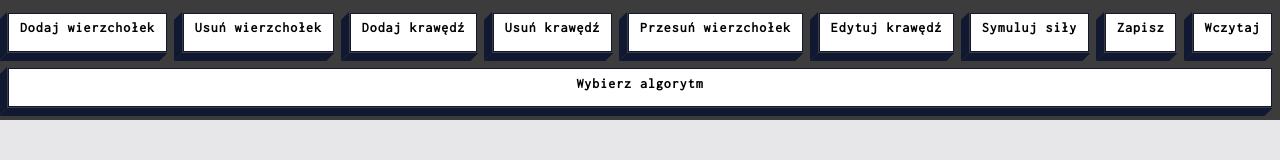
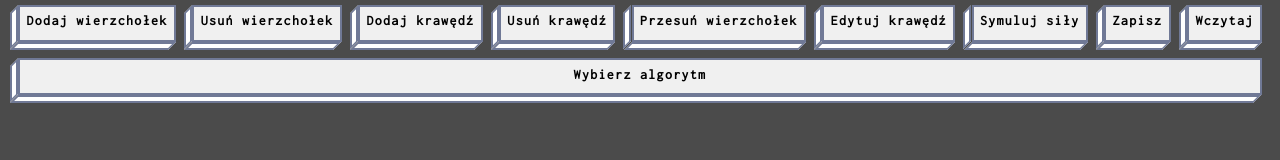
Before and after one commit to marwar22/GraphVisualizerWeb, a plain HTML site: page index.html in a window 1280 px wide. Drawn offline with Linux system fonts and the light colour scheme.

Commit message:
Another front-end upgrade

```diff
--- a/css/button_styles.css
+++ b/css/button_styles.css
@@ -1,4 +1,4 @@
-/* Following code based on https://codepen.io/firepenguin/pen/KoyLZg, full license note below*/
+/* Following code based on https://codepen.io/firepenguin/pen/KoyLZg, full license note below
 
 /* Copyright (c) 2021 by Sietse (https://codepen.io/firepenguin/pen/KoyLZg)
 Permission is hereby granted, free of charge, to any person obtaining a copy of this software and associated documentation files (the "Software"), to deal in the Software without restriction, including without limitation the rights to use, copy, modify, merge, publish, distribute, sublicense, and/or sell copies of the Software, and to permit persons to whom the Software is furnished to do so, subject to the following conditions:
@@ -17,33 +17,27 @@ THE SOFTWARE IS PROVIDED "AS IS", WITHOUT WARRANTY OF ANY KIND, EXPRESS OR IMPLI
 }
 
 
-
 .btn {
   color: #101832;
   cursor: pointer;
   display: inline-block;
-  letter-spacing: 0.075em;
+  letter-spacing: 0.1em;
   padding: 0.45em 0.2em;
   margin: 0.6em;
   position: relative;
   align-self: center;
   text-align: center;
   text-justify: center;
-  /* text-transform: uppercase; */
   border-image: linear-gradient(45deg, #0d00ff 0%, #ffc400 100%);
   border-image-slice: 1 1 0 0;
   z-index: 1;
-  box-shadow: -0.5em 0.5em rgba(10, 15, 25, 0);
-  transform-origin: left bottom;
   -webkit-transition: all 300ms ease-in-out;
   -moz-transition: all 300ms ease-in-out;
   -o-transition: all 300ms ease-in-out;
   transition: all 300ms ease-in-out;
 
-  background: none;
-  background-color: white;
-
-  border: 1px solid #101832;
+  background-color: rgb(240, 240, 240);
+  border: 2px solid #707996;
 }
 
 .btn:before {
@@ -68,18 +62,16 @@ THE SOFTWARE IS PROVIDED "AS IS", WITHOUT WARRANTY OF ANY KIND, EXPRESS OR IMPLI
   background-color: white;
   background-size: 90%;
   transform: translate(0.5em, -0.5em);
-  box-shadow: -1em 1em 0.15em rgba(16, 24, 50, 0.1);
+  box-shadow: -1em 1em 0.15em rgba(0, 0, 0, 0.344);
   border-image: linear-gradient(45deg, #0d00ff 0%, #ffc400 100%);
   border-image-slice: 1;
   color: #101832;
 }
 
 .btn:before, .btn:after {
-  border: 3px #0d00ff solid;
   content: '';
   display: block;
   position: absolute;
-  z-index: -1;
-  background: #101832;
-  border: 2px solid #101832;
+  background: #ffffff;
+  border: 2px solid #707996;
 }
--- a/css/styles.css
+++ b/css/styles.css
@@ -1,6 +1,6 @@
 html, body {
     margin: 0;
-    background-color: #e7e7ea;
+    background-color:  rgb(75, 75, 75);
     font-family: "Inconsolata", monospace;
     font-size: 0.93em;
     font-weight: bold;
@@ -13,15 +13,17 @@ a{
 }
 
 #container{
-    height: 100vh;
+    height: 50vh;
 }
 
 #toolbar {
-    background-color: rgb(60, 60, 60);
+    background-color: rgb(75, 75, 75);
     height: 10%;
-    width: 100%;
-    min-height: 120px;
+    width: 100% - 20px;
+    min-height: 100px;
     min-width: 800px;
+    margin-left: 10px;
+    margin-right: 10px;
 }
 #toolbar > div {
     display: flex;
```
